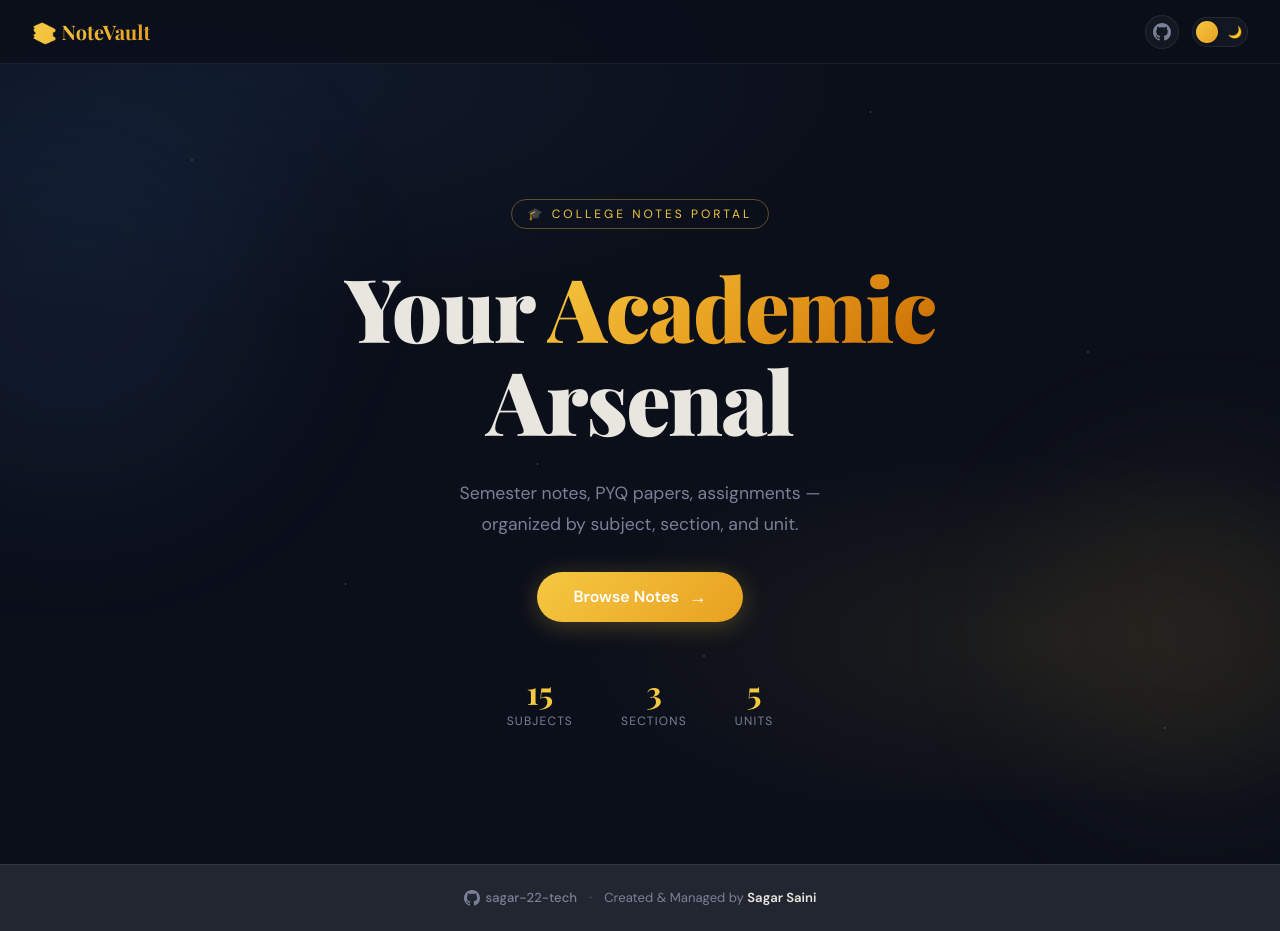
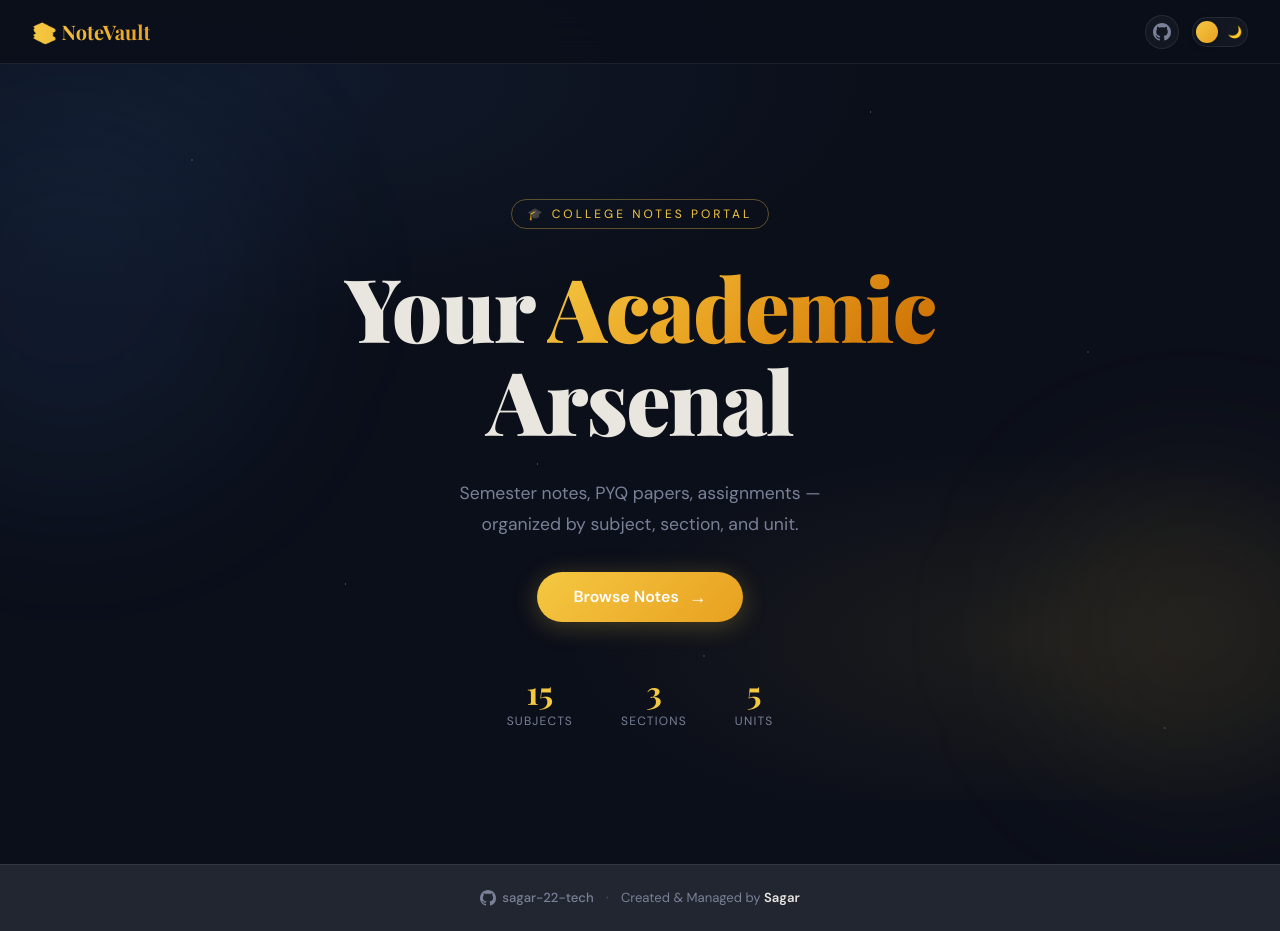
Before and after one commit to sagar-22-tech/College-Notes, a React (Vite) app: page / in a window 1280 px wide. Shown: the top 931 px of the page. Built offline with nearby package versions, Linux system fonts and the light colour scheme.

Commit message:
Update footer credit to use first name only

```diff
--- a/src/components/Footer.jsx
+++ b/src/components/Footer.jsx
@@ -22,7 +22,7 @@ export default function Footer() {
         </a>
         <span className="footer-dot">·</span>
         <span className="footer-credit">
-          Created &amp; Managed by <strong>Sagar Saini</strong>
+          Created &amp; Managed by <strong>Sagar</strong>
         </span>
       </div>
     </footer>
```
